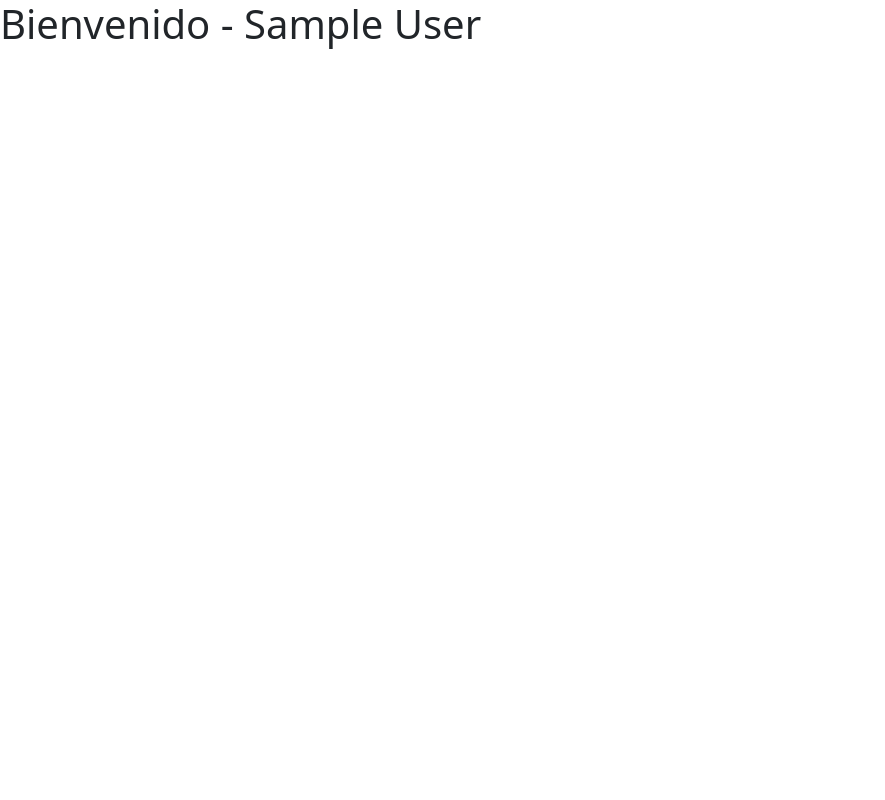
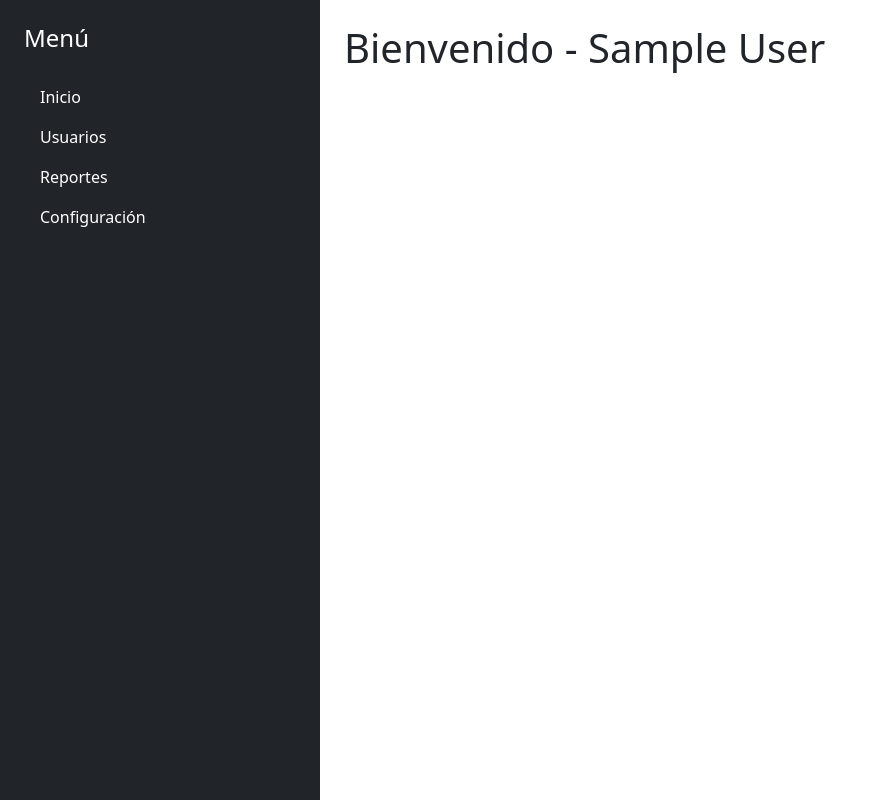
Before and after one commit to JdaniloChin/webCS, a PHP site: page /home.php in a window 1280 px wide. Shown: the whole page, without its empty margins (0-885 px from the left). Run offline with PHP 8.4, Linux system fonts and the light colour scheme; the visitor is signed in with stand-in values (Sample User, id 1).

Commit message:
agregar menu

```diff
--- a/control_tareas/home.php
+++ b/control_tareas/home.php
@@ -13,8 +13,23 @@ session_start();
     <title>Inicio</title>
 </head>
 <body>
+  <div class="container-fluid">
+    <div class="row min-vh-100">
+  <aside class="col-md-3 bg-dark text-white p-4">
+        <h4 class="mb-4">Menú</h4>
+        <ul class="nav flex-column">
+          <li class="nav-item"><a class="nav-link text-white" href="#">Inicio</a></li>
+          <li class="nav-item"><a class="nav-link text-white" href="#">Usuarios</a></li>
+          <li class="nav-item"><a class="nav-link text-white" href="#">Reportes</a></li>
+          <li class="nav-item"><a class="nav-link text-white" href="#">Configuración</a></li>
+        </ul>
+      </aside>
+      <main class="col-md-9 p-4">
     <?php
       echo "<H1 clasa='text-center'>Bienvenido - " . $_SESSION['nombre'] . "</H1>";
     ?>
+    </main>
+    </div>
+  </div>
 </body>
 </html>
```
